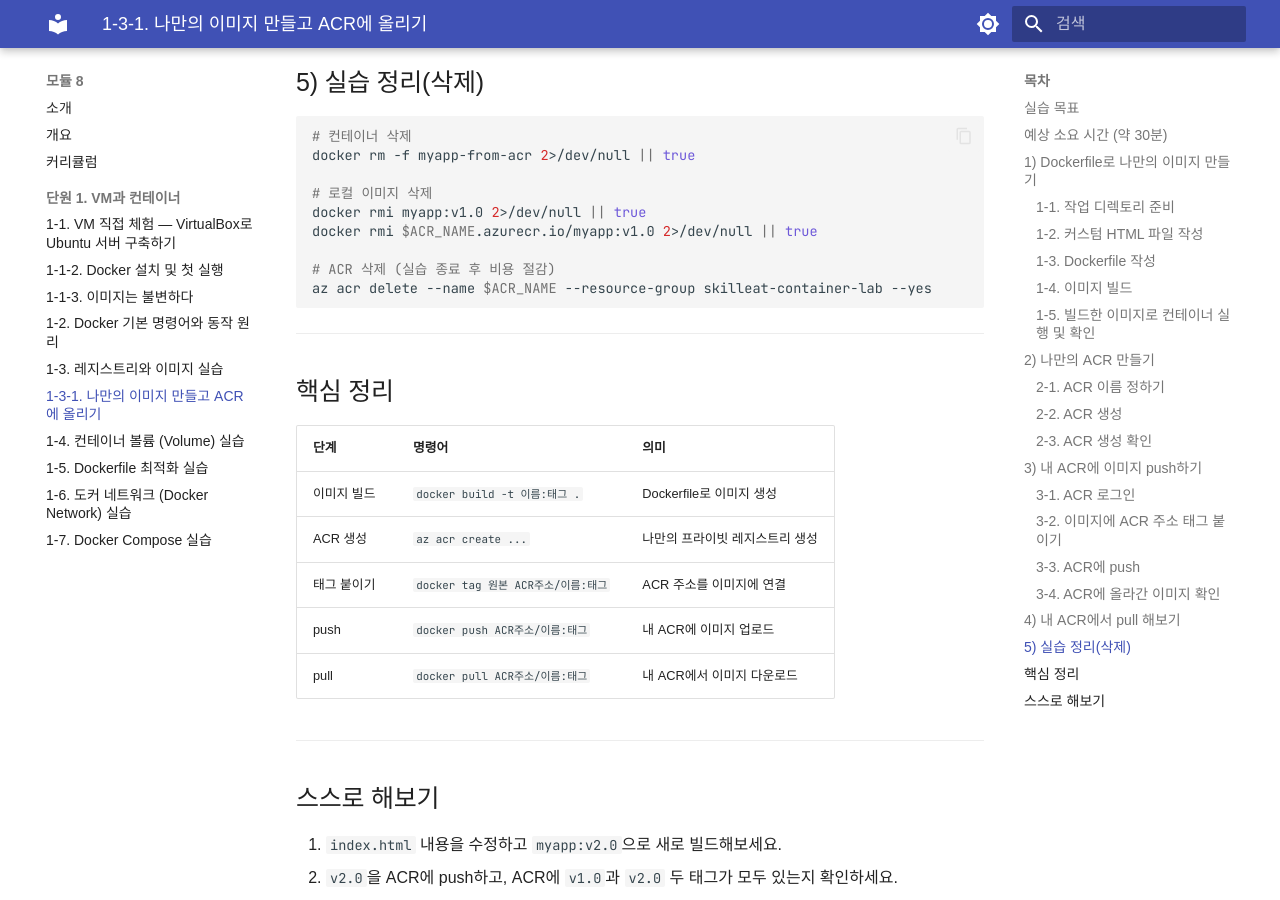
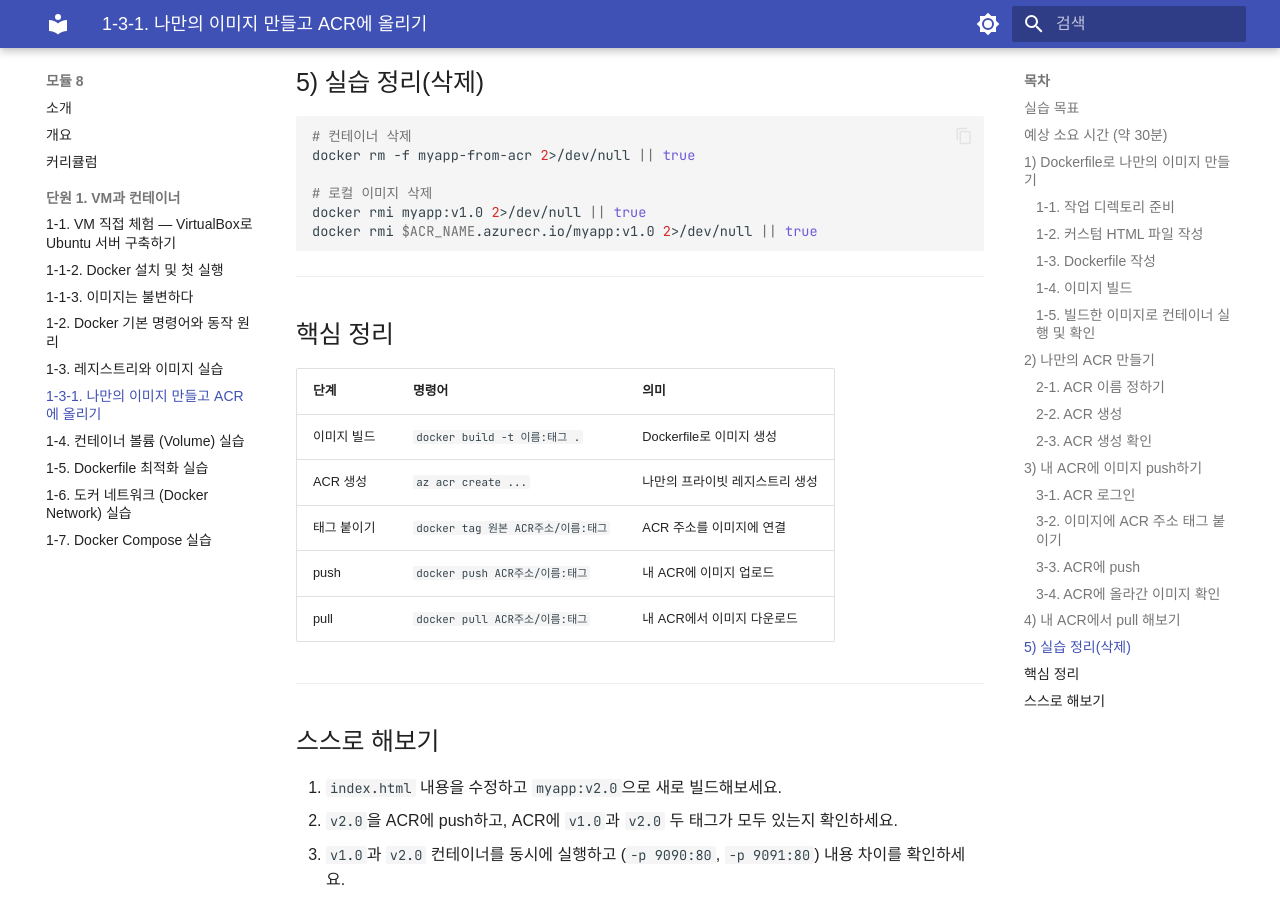
Before and after one commit to skilleat-labs/docker-k8s-labs, an MkDocs documentation site: the page built from docs/modules/module8/1-3-1.md, in a window 1280 px wide and 900 px high, scrolled down 5169 px. Built offline with MkDocs 1.6.1 and Material for MkDocs 9.7.7, drawn with Linux system fonts in a browser that asks for light colours; some web fonts are replaced.

Commit message:
docs: 1-3-1 ACR 삭제 명령어 제거
Co-Authored-By: Claude Sonnet 4.6 <noreply@anthropic.com>

````diff
--- a/docs/modules/module8/1-3-1.md
+++ b/docs/modules/module8/1-3-1.md
@@ -271,8 +271,6 @@ docker rm -f myapp-from-acr 2>/dev/null || true
 docker rmi myapp:v1.0 2>/dev/null || true
 docker rmi $ACR_NAME.azurecr.io/myapp:v1.0 2>/dev/null || true
 
-# ACR 삭제 (실습 종료 후 비용 절감)
-az acr delete --name $ACR_NAME --resource-group skilleat-container-lab --yes
 ```
 
 ---
````
